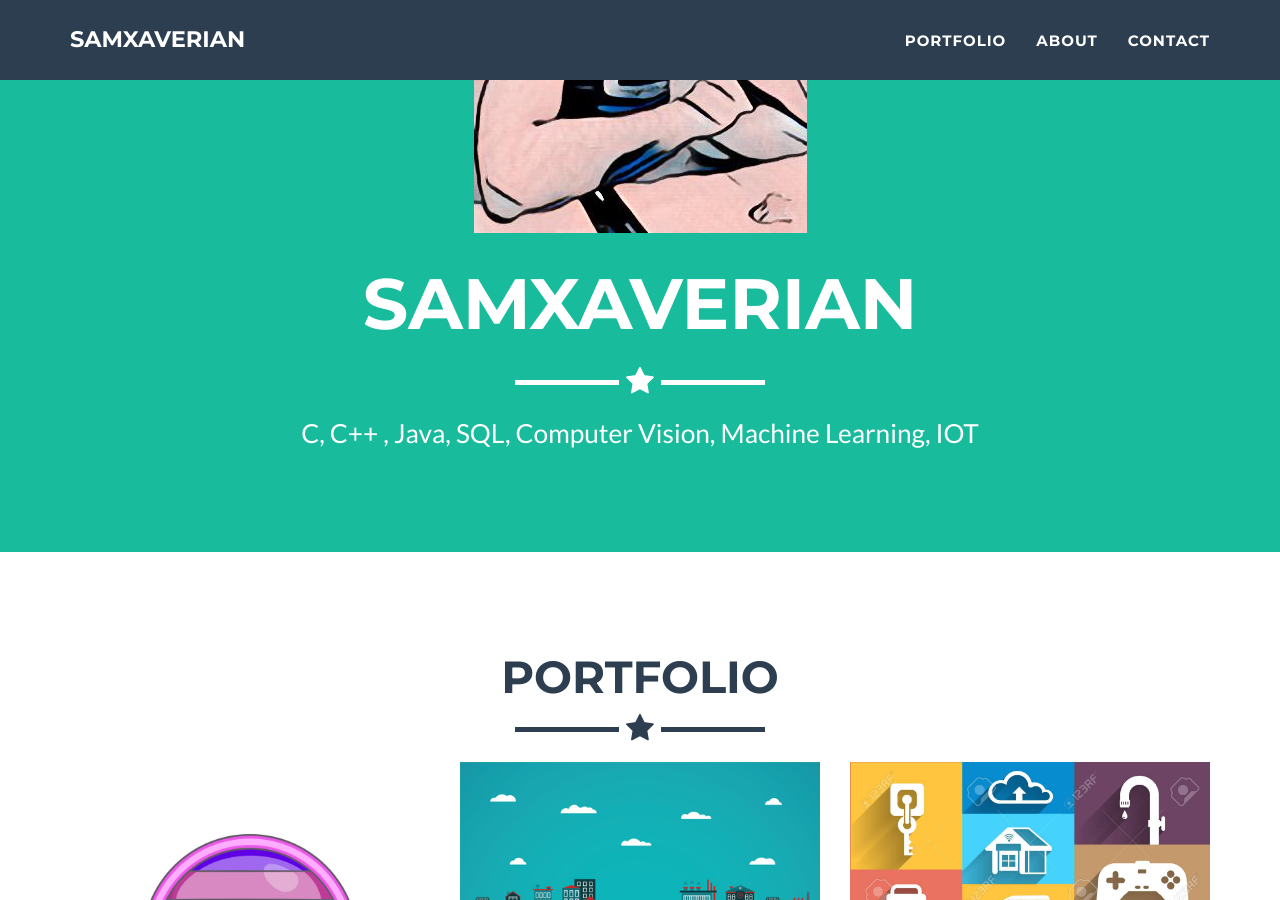
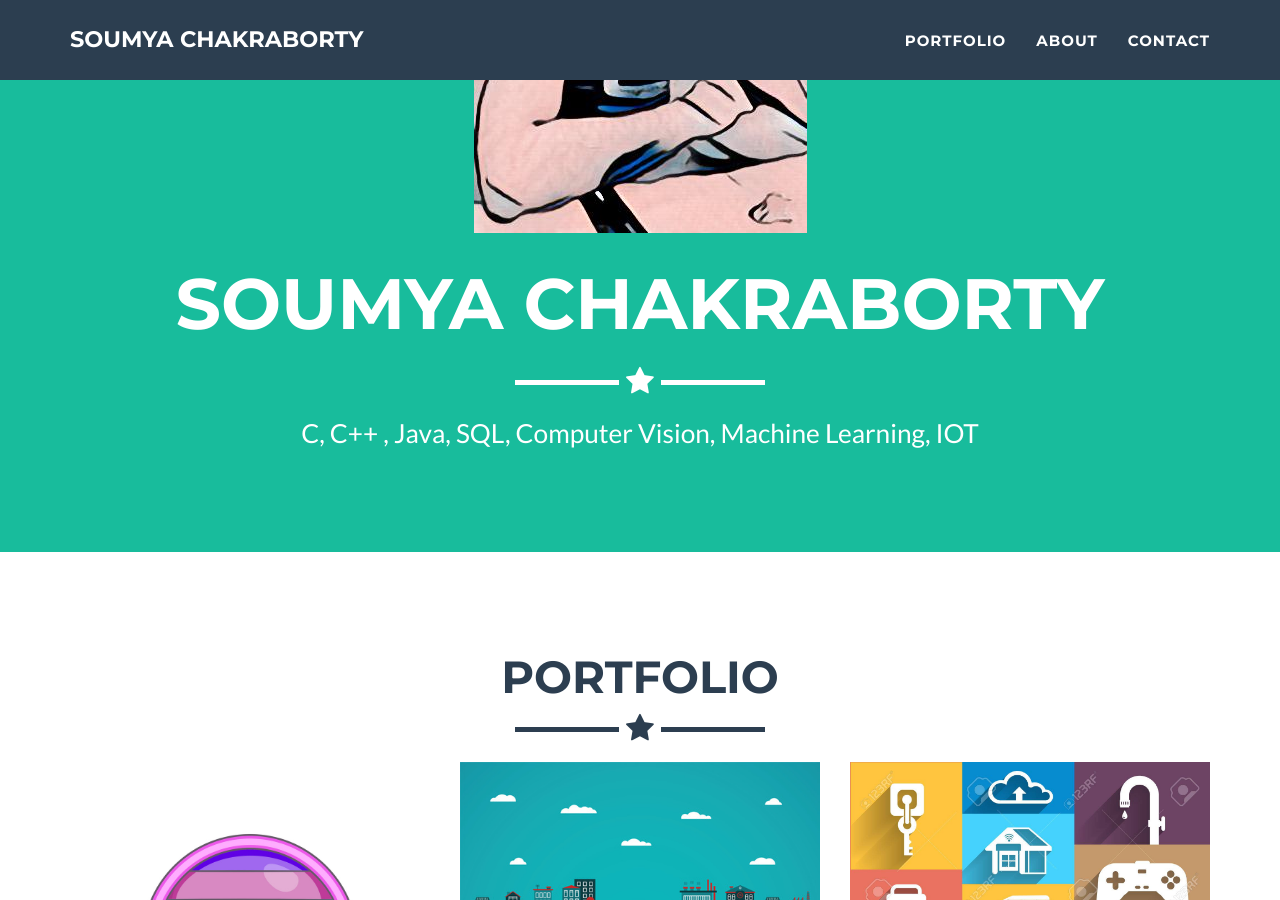
Before and after one commit to samxaverian/samxaverian.github.io, a Jekyll site: the page built from index.html, in a window 1280 px wide and 900 px high, scrolled down 412 px. Built offline with Jekyll 4.4.1, drawn with Linux system fonts in a browser that asks for light colours.

Commit message:
Update _config.yml

```diff
--- a/_config.yml
+++ b/_config.yml
@@ -1,5 +1,5 @@
 # Site settings
-title: Samxaverian
+title: Soumya Chakraborty
 email: soumya6197@gmail.com
 url: https://samxaverian.github.io
 description: "A young entusiastic mind who is ready to take up challenges and see the world to its extreme limits."
```
